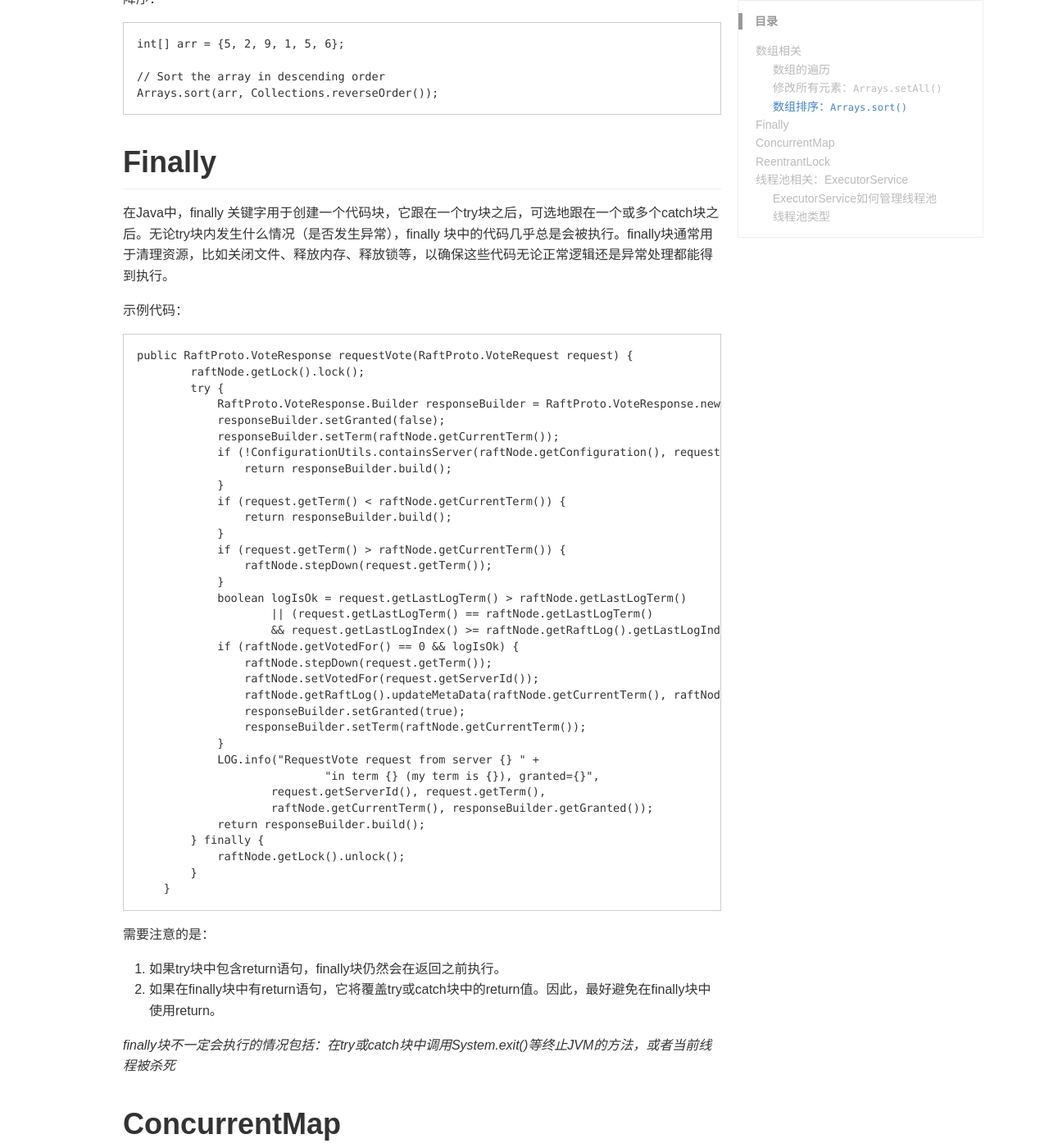
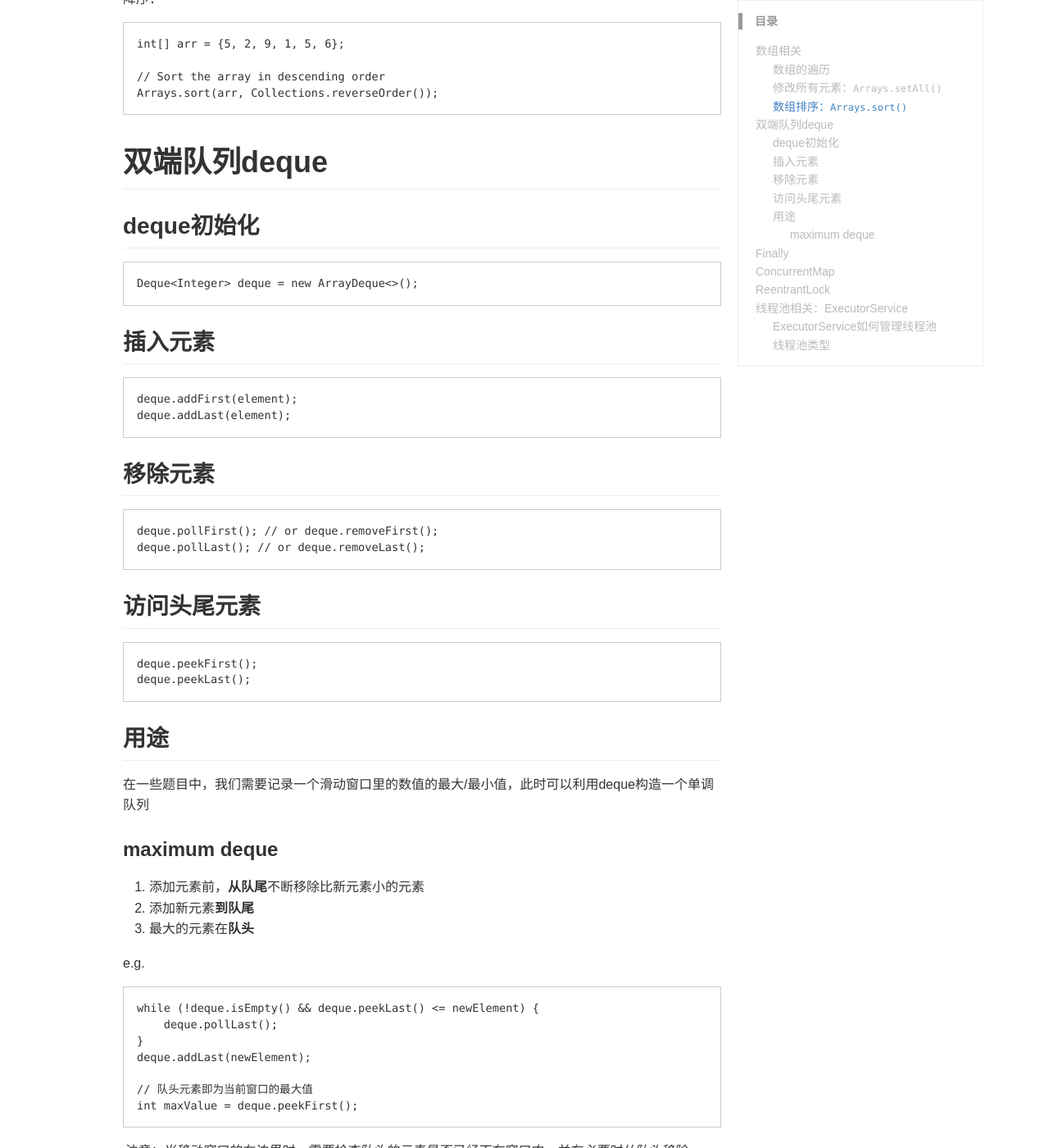
Before and after one commit to SamFrancisco30/SamFrancisco.github.io, a Jekyll site: the page built from _posts/2024-09-02-java-notebook.md, in a window 1280 px wide and 1400 px high, scrolled down 1039 px. Shown: the whole window at 82% size. Built offline with Jekyll 4.4.1, drawn with Linux system fonts in a browser that asks for light colours; comment, search, counter and statistics services are not loaded; a style sheet for code colours, icons or effects is not loaded; some of the changed text lies outside the part shown.

Commit message:
update a post

````diff
--- a/_posts/2024-09-02-java-notebook.md
+++ b/_posts/2024-09-02-java-notebook.md
@@ -43,6 +43,52 @@ int[] arr = {5, 2, 9, 1, 5, 6};
 // Sort the array in descending order
 Arrays.sort(arr, Collections.reverseOrder());
 ```
+
+# 双端队列deque
+## deque初始化
+```
+Deque<Integer> deque = new ArrayDeque<>();
+```
+
+## 插入元素
+```
+deque.addFirst(element);
+deque.addLast(element);
+```
+
+## 移除元素
+```
+deque.pollFirst(); // or deque.removeFirst();
+deque.pollLast(); // or deque.removeLast();
+```
+
+## 访问头尾元素
+```
+deque.peekFirst();
+deque.peekLast();
+```
+
+## 用途
+在一些题目中，我们需要记录一个滑动窗口里的数值的最大/最小值，此时可以利用deque构造一个单调队列
+
+### maximum deque
+1. 添加元素前，**从队尾**不断移除比新元素小的元素
+2. 添加新元素**到队尾**
+3. 最大的元素在**队头**
+
+e.g.
+```
+while (!deque.isEmpty() && deque.peekLast() <= newElement) {
+    deque.pollLast();
+}
+deque.addLast(newElement);
+
+// 队头元素即为当前窗口的最大值
+int maxValue = deque.peekFirst();
+```
+
+*注意：当移动窗口的左边界时，需要检查队头的元素是否已经不在窗口内，并在必要时从队头移除。*
+
 
 # Finally
 在Java中，finally 关键字用于创建一个代码块，它跟在一个try块之后，可选地跟在一个或多个catch块之后。无论try块内发生什么情况（是否发生异常），finally 块中的代码几乎总是会被执行。finally块通常用于清理资源，比如关闭文件、释放内存、释放锁等，以确保这些代码无论正常逻辑还是异常处理都能得到执行。
````
